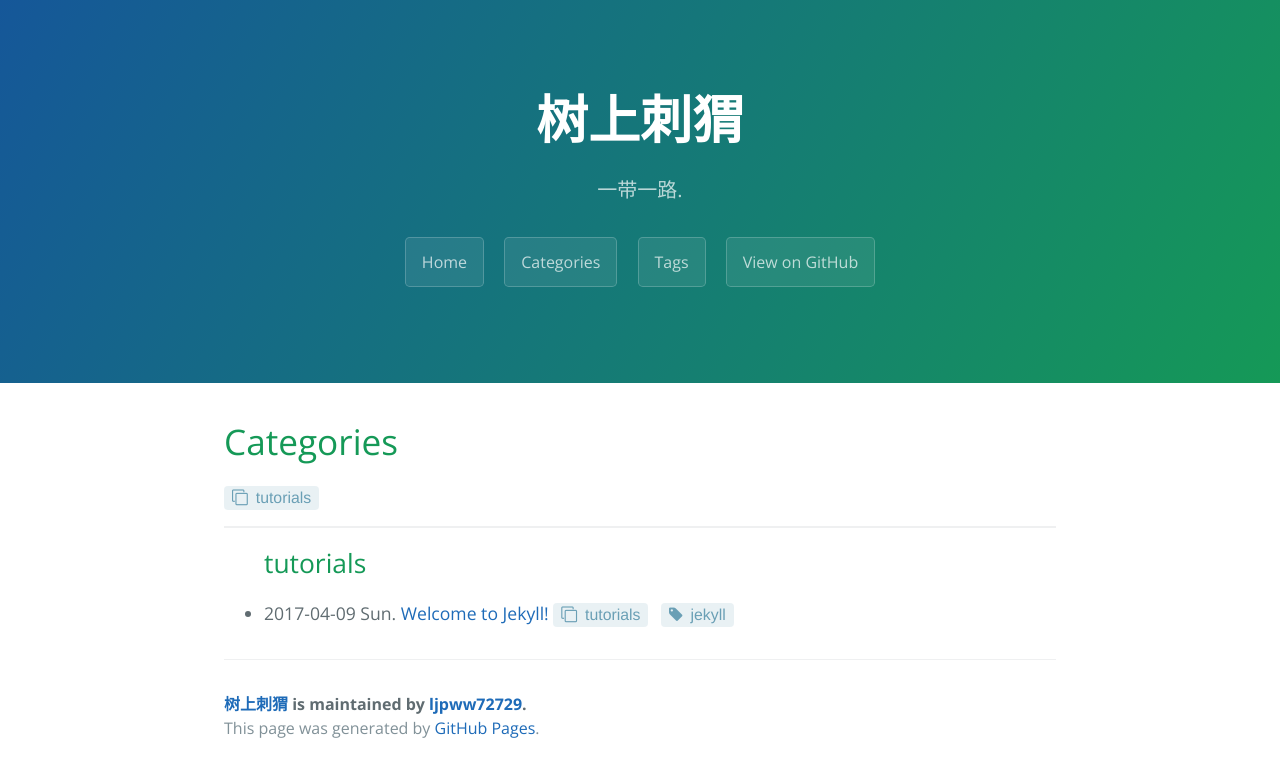
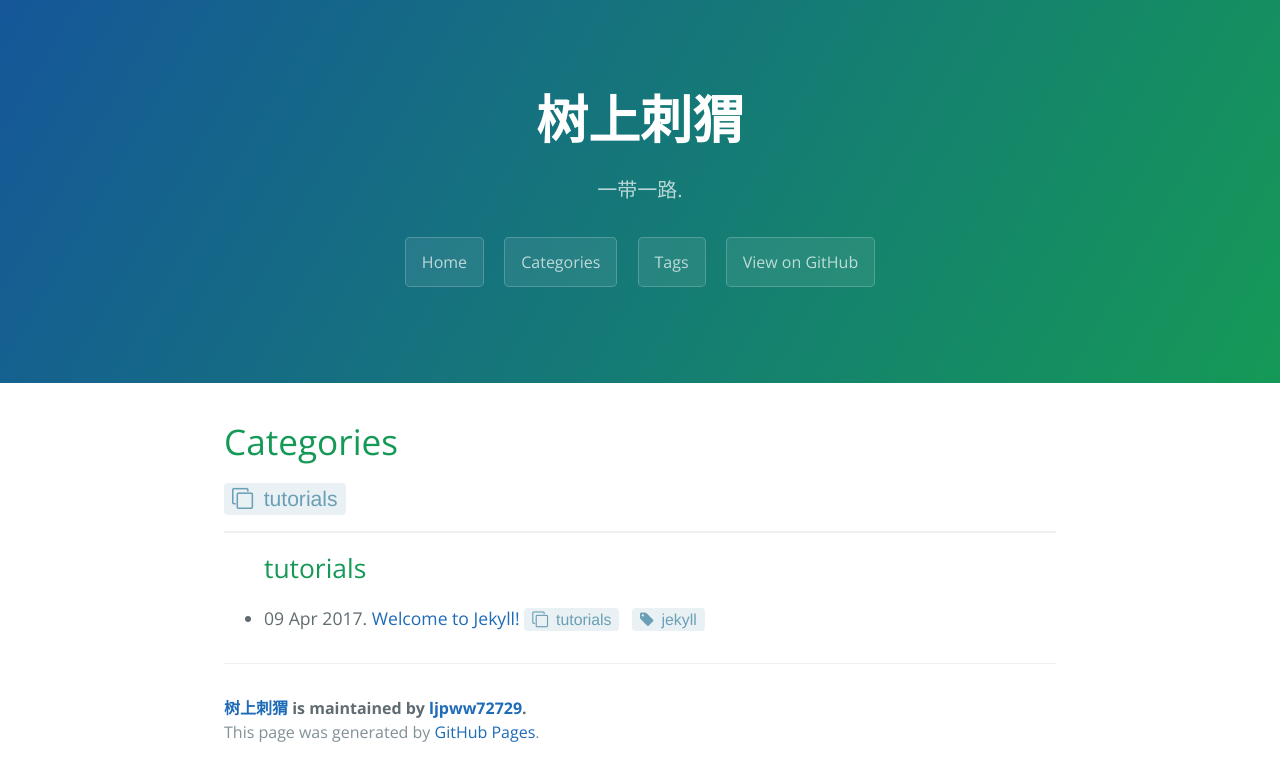
Before and after one commit to ljpww72729/ljpww72729.github.io, a Jekyll site: the page built from page/category.html, in a window 1280 px wide. Shown: the top 781 px of the page. Built offline with Jekyll 4.4.1, drawn with Linux system fonts in a browser that asks for light colours; nearby versions of some CDN libraries.

Commit message:
Change the category.

```diff
--- a/_sass/custom.scss
+++ b/_sass/custom.scss
@@ -9,6 +9,28 @@
   font-size: 90%;
   &:before {
     content: "\f02b";
+    font-family: $font-font-awesome;
+    padding-right: .5em;
+  }
+  &:hover {
+    text-decoration: none;
+    background: $theme-color;
+    color: $white;
+  }
+  @include transition(all .1s ease-in-out);
+}
+
+.post-categories {
+  display: inline-block;
+  background: rgba($theme-color, 0.15);
+  padding: 0 .5rem;
+  margin-right: .5rem;
+  border-radius: 4px;
+  color: $theme-color;
+  font-family: $font-sans;
+  font-size: 120%;
+  &:before {
+    content: "\f24d";
     font-family: $font-font-awesome;
     padding-right: .5em;
   }
--- a/index.html
+++ b/index.html
@@ -11,10 +11,14 @@ title: {{ site.name }}
   <h2><a href="{{ site.baseurl }}{{ post.url }}">{{ post.title }}</a></h2>
   <p class="author">
     <span class="date">{{ post.date | date_to_string}}</span>
+      {% include category.html %}
+      {% include tag.html %}
   </p>
   <div class="content">
     {{ post.excerpt }}
   </div>
+  <div><a href="{{ site.baseurl }}{{ post.url }}" >Read More</a></div>
+  <div style="width:100%; height:1px; background-color:#F2F2F2;margin:20px auto;padding:0px;overflow:hidden;"></div>
   {% endfor %}
 
   <!-- Pagination links -->
--- a/page/category.html
+++ b/page/category.html
@@ -11,7 +11,7 @@ type: page
     <div class="left">
       <h1>{{page.title}}</h1>
           {% for category in site.categories %}
-    <a href="#{{ category[0] | slugify }}" class="post-category">{{ category[0] }}</a>
+    <a href="#{{ category[0] | slugify }}" class="post-categories">{{ category[0] }}</a>
     {% endfor %}
         <hr>
         <ul>
@@ -22,7 +22,7 @@ type: page
                         {% if post.url %}
                         <li>
                             <time>
-                            {{ post.date | date:"%F" }} {{ post.date | date: "%a" }}.
+                            {{ post.date | date_to_string }}.
                             </time>
                             <a class="title" href="{{ post.url }}">{{ post.title }}</a>
 
--- a/page/tags.html
+++ b/page/tags.html
@@ -29,7 +29,7 @@ type: page
       {% for post in site.tags[tag] %}
       <li>
         <time>
-          {{ post.date | date:"%F" }} {{ post.date | date: "%a" }}.
+          {{ post.date | date_to_string }}.
         </time>
         <a class="title" href="{{ post.url }}">{{ post.title }}</a>
 
```
